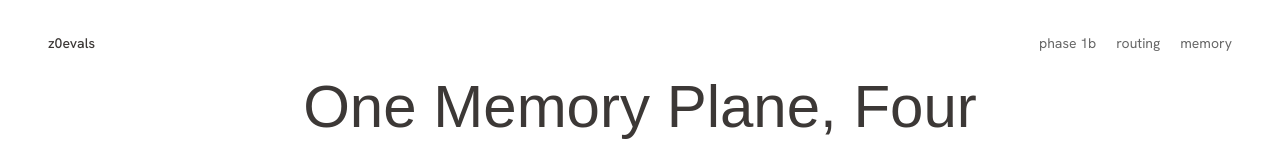
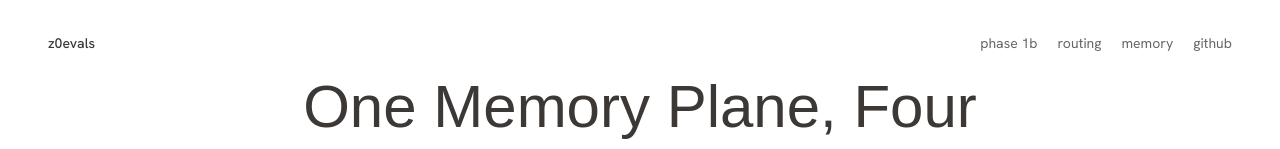
Before and after one commit to kvnloo/z0evals, a Next.js app in the folder web/: page /unified-memory-v0 in a window 1280 px wide. Shown: the top 149 px of the page. Built offline with nearby package versions, Linux system fonts and the light colour scheme; a web font is replaced by a local one.

Commit message:
fix(site): keep cross-study navigation consistent

```diff
--- a/web/components/StoryShell.tsx
+++ b/web/components/StoryShell.tsx
@@ -78,6 +78,7 @@ export default function StoryShell({
               <a href="../">phase 1b</a>
               <a href="../z0intelligence-function-routing/">routing</a>
               <a href="../unified-memory-v0/">memory</a>
+              <a href="https://github.com/kvnloo/z0evals">github</a>
             </div>
           </nav>
         </div>
```
